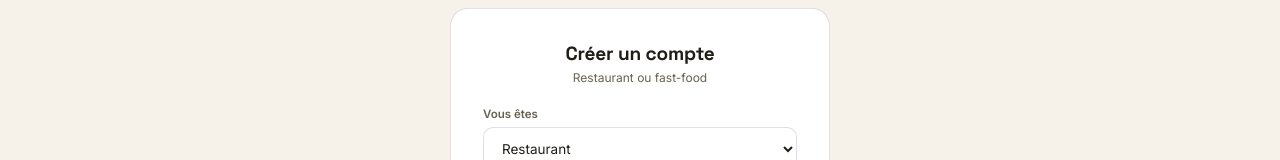
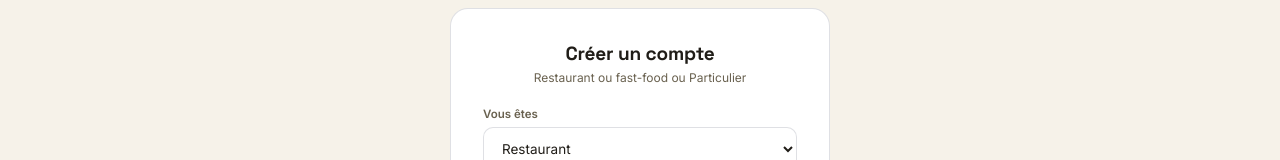
Before and after one commit to kone51184a-pixel/safi-client, a React (Vite) app: page /inscription in a window 1280 px wide. Shown: the part 128-288 px from the top of the page. Built offline with nearby package versions, Linux system fonts and the light colour scheme.

Commit message:
PArticulier

```diff
--- a/src/pages/Register.jsx
+++ b/src/pages/Register.jsx
@@ -32,13 +32,14 @@ export default function Register() {
       }}>
         <div style={{ textAlign: 'center', marginBottom: 22 }}>
           <h2 style={{ fontSize: 19 }}>Créer un compte</h2>
-          <p style={{ fontSize: 12, color: 'var(--ink-soft)', marginTop: 4 }}>Restaurant ou fast-food</p>
+          <p style={{ fontSize: 12, color: 'var(--ink-soft)', marginTop: 4 }}>Restaurant ou fast-food ou Particulier</p>
         </div>
 
         <Field label="Vous êtes">
           <select style={inputStyle} value={form.client_type} onChange={(e) => setForm({ ...form, client_type: e.target.value })}>
             <option value="restaurant">Restaurant</option>
             <option value="fast_food">Fast-food</option>
+            <option value="Particulier">Particulier</option>
           </select>
         </Field>
         <Field label="Nom complet / Nom du restaurant">
```
